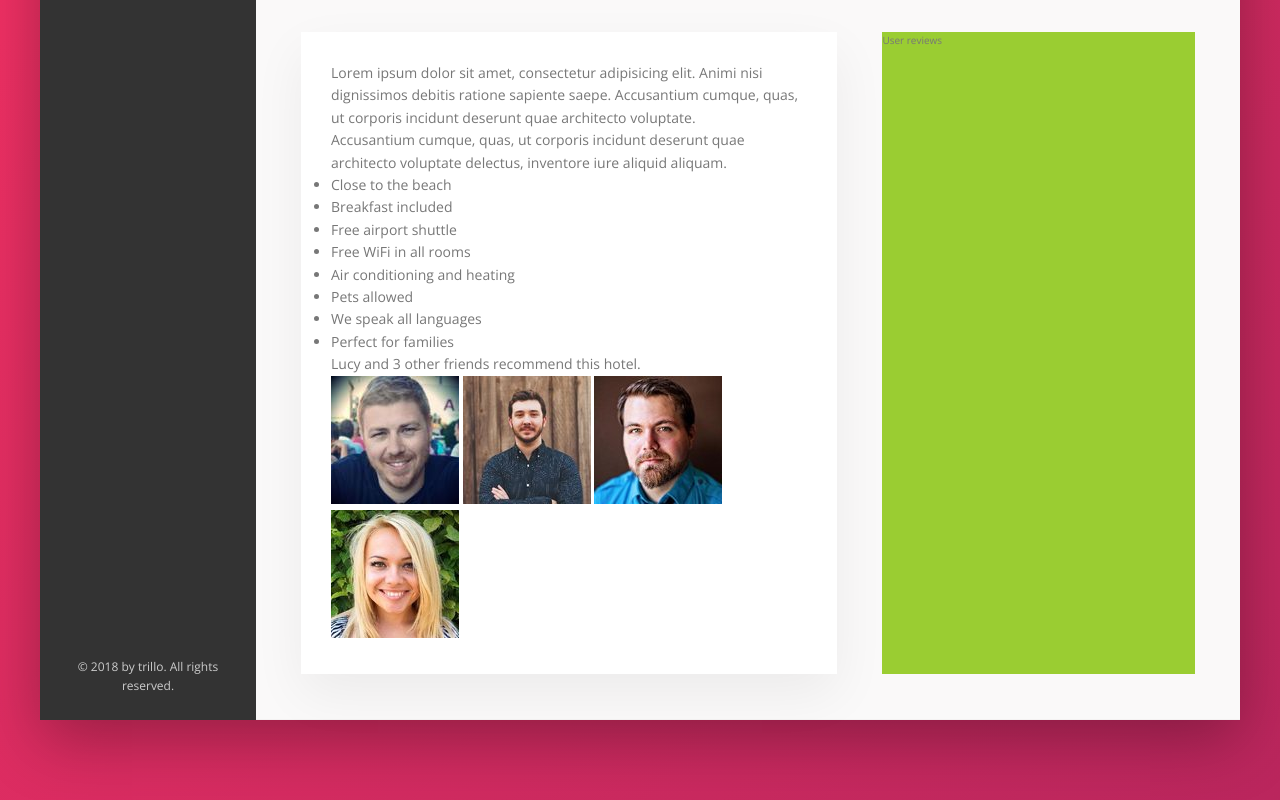
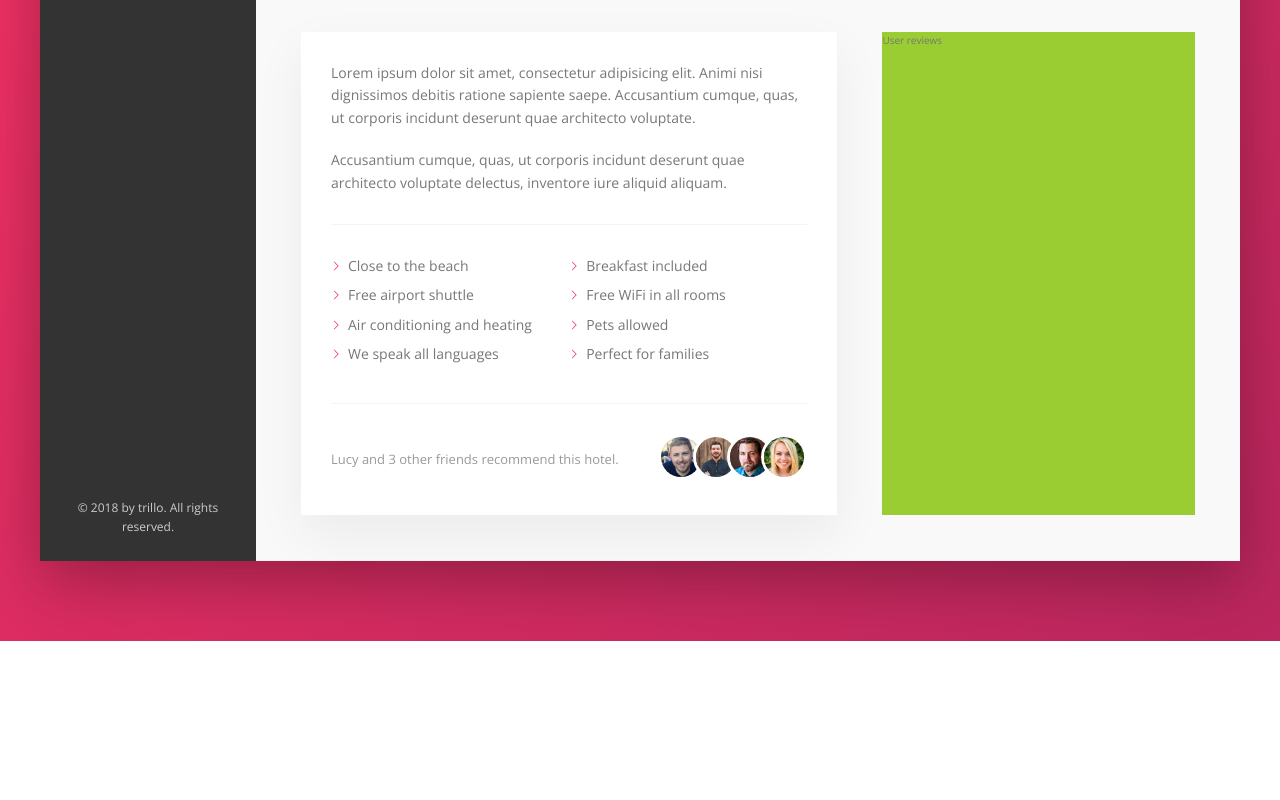
Before and after one commit to jarrod-kallis/trillo, a website: page index.html in a window 1280 px wide. Shown: the part 615-1415 px from the top of the page. After the commit the page ends 1256 px from the top, so only its background shows below. Drawn offline with nearby package versions, Linux system fonts and the light colour scheme; files that its build step writes are made by us from their sources.

Commit message:
Hotel Description & Recommendation

```diff
--- a/sass/_components.scss
+++ b/sass/_components.scss
@@ -213,7 +213,7 @@
     font-size: 2.25rem;
     font-weight: 300;
     text-transform: uppercase;
-    letter-spacing: .1rem;
+    letter-spacing: 0.1rem;
     padding: 1.5rem 3rem;
   }
 
@@ -234,7 +234,7 @@
   }
 
   &__icon-location {
-    margin-right: .5rem;
+    margin-right: 0.5rem;
   }
 
   &__location {
@@ -266,7 +266,7 @@
   }
 
   &__rating-count {
-    font-size: .8rem;
+    font-size: 0.8rem;
     text-transform: uppercase;
   }
 }
@@ -277,11 +277,11 @@
   color: var(--color-primary);
   font-size: inherit;
   border-bottom: 1px solid currentColor;
-  padding-bottom: .2rem;
+  padding-bottom: 0.2rem;
   display: inline-block;
   background-color: transparent;
   cursor: pointer;
-  transition: all .2s;
+  transition: all 0.2s;
 
   &:hover {
     color: var(--color-grey-dark-1);
@@ -303,7 +303,7 @@
 
   50% {
     transform: scale(1.05);
-    box-shadow: 0 1rem 4rem rbga(0,0,0,0.25);
+    box-shadow: 0 1rem 4rem rbga(0, 0, 0, 0.25);
   }
 
   100% {
@@ -311,3 +311,72 @@
     box-shadow: none;
   }
 }
+
+// HOTEL DESCRIPTION
+.paragraph:not(:last-of-type) {
+  margin-bottom: 2rem;
+}
+
+.list {
+  list-style: none;
+  margin: 3rem 0;
+  padding: 3rem 0;
+  border-top: var(--line);
+  border-bottom: var(--line);
+  // column-count: 2; // Instead used flex-wrap
+
+  display: flex;
+  flex-wrap: wrap;
+
+  &__item {
+    flex: 0 0 50%;
+    margin-bottom: 0.7rem;
+
+    // Can't change the SVG's color if we use the 'background-image' property
+    &::before {
+      content: '';
+      display: inline-block;
+      height: 1rem;
+      width: 1rem;
+      margin-right: 0.7rem;
+
+      // Older browsers
+      //background-image: url(../img/chevron-thin-right.svg);
+      //background-size: cover;
+
+      // Newer browsers
+      background-color: var(--color-primary);
+      mask-image: url(../img/chevron-thin-right.svg);
+      mask-size: cover;
+    }
+  }
+}
+
+// HOTEL RECOMMEND
+.recommend {
+  font-size: 1.3rem;
+  color: var(--color-grey-dark-3);
+
+  display: flex;
+  align-items: center;
+  // justify-content: space-between; // Instead used margin-right: auto;
+
+  &__count {
+    margin-right: auto;
+  }
+
+  &__friends {
+  }
+
+  &__photo {
+    box-sizing: content-box;
+    height: 4rem;
+    width: 4rem;
+    border-radius: 50%;
+    border: 0.3rem solid #fff;
+
+    &:not(:last-child) {
+      margin-right: -1.5rem;
+    }
+  }
+}
```
